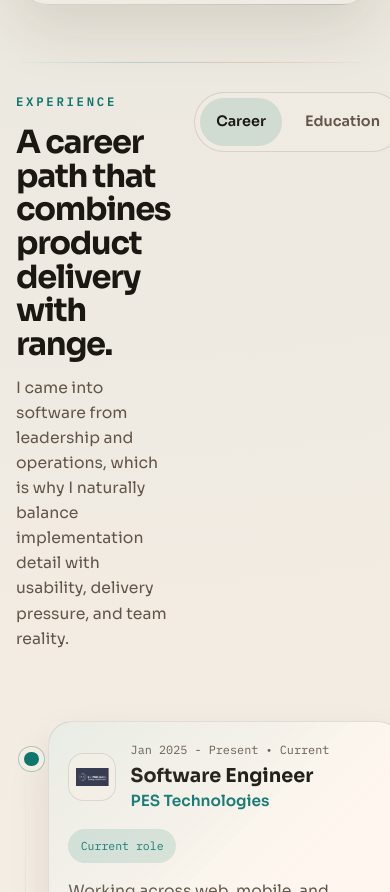
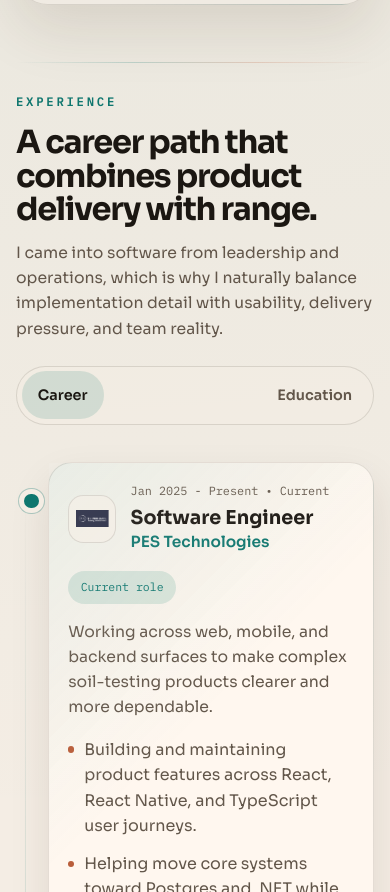
Before and after one commit to miskhill/portfolio2025, a React (Vite) app: page / in a window 390 px wide. Shown: the part 2010-2902 px from the top of the page. Built offline with nearby package versions, Linux system fonts and the light colour scheme.

Commit message:
bug:heading stack is now full width

```diff
--- a/src/index.css
+++ b/src/index.css
@@ -1257,7 +1257,14 @@ img {
   }
 
   .journey__header {
+    flex-direction: column;
     align-items: flex-start;
+  }
+
+  .journey__header .section-heading {
+    width: 100%;
+    max-width: none;
+    margin-bottom: 0;
   }
 
   .journey-switch {
```
